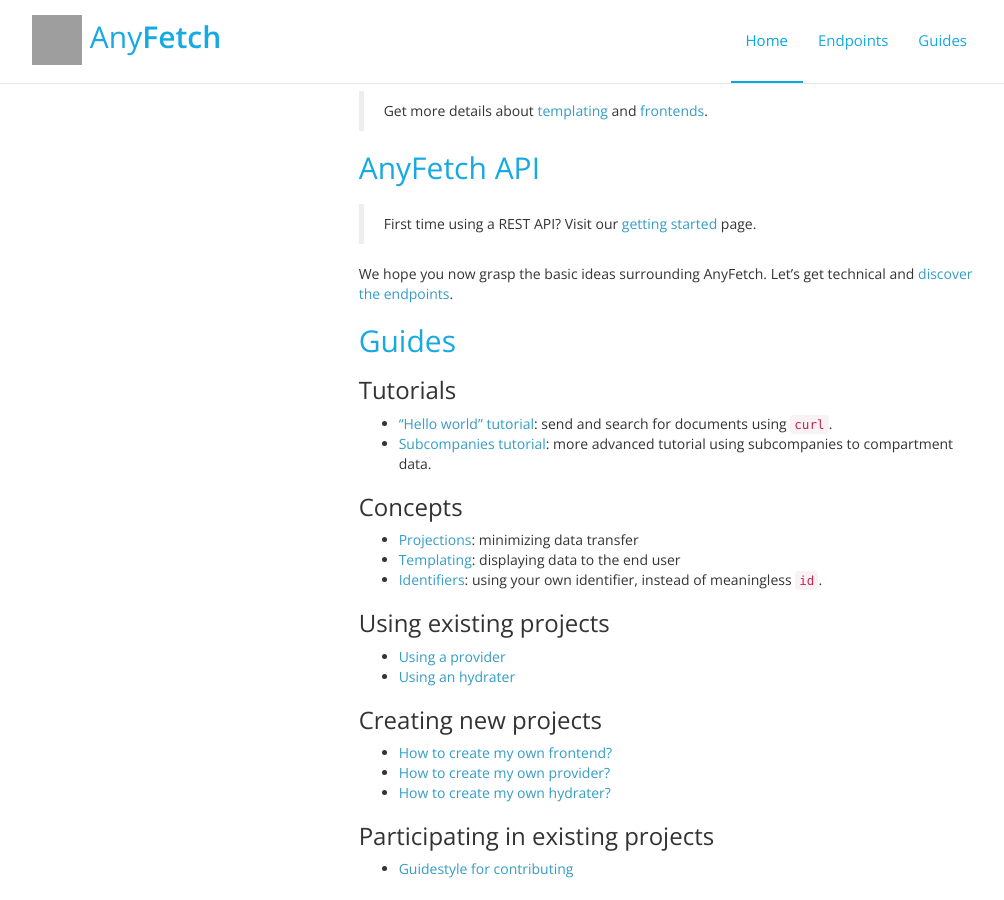
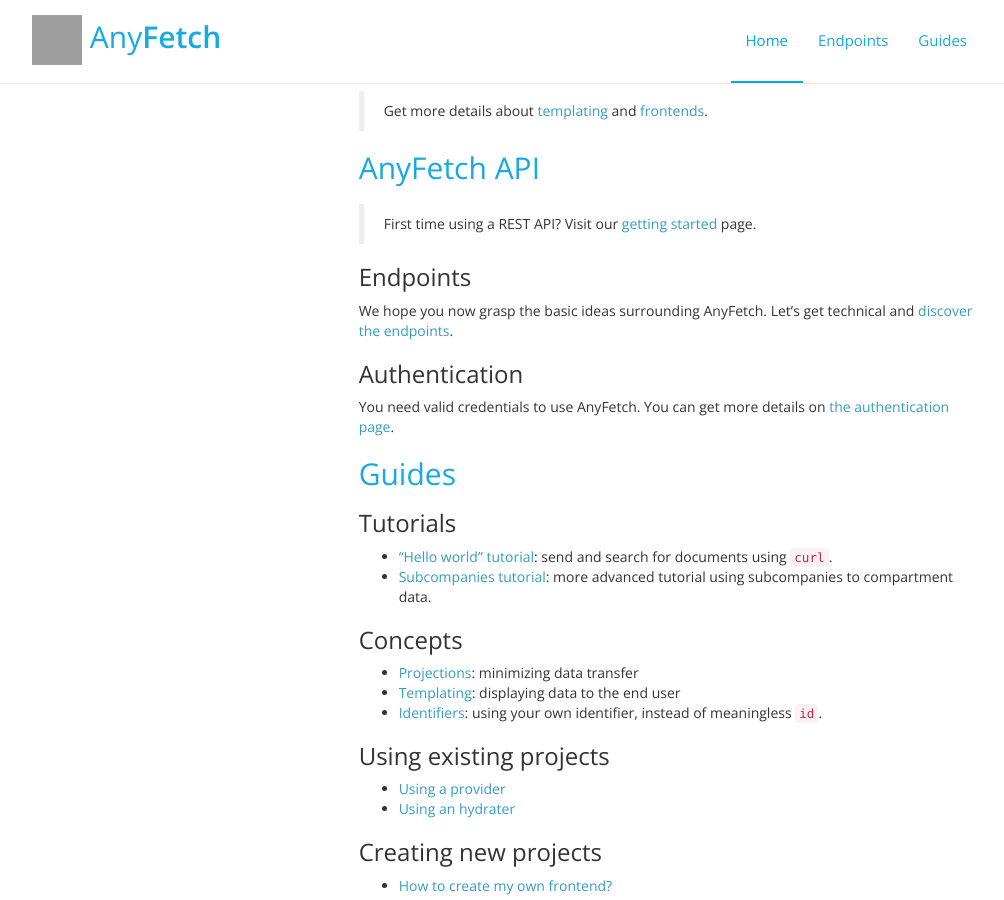
Before and after one commit to AnyFetch/developers.anyfetch.com, a Jekyll site: the page built from index.md, in a window 1280 px wide and 900 px high, scrolled down 2100 px. Shown: the whole window, without its empty margins (133-1137 px from the left). Built offline with Jekyll 4.4.1, drawn with Linux system fonts in a browser that asks for light colours; nearby versions of some CDN libraries; Markdown is read by kramdown in place of the engine named in the settings; grey boxes are pictures that could not be loaded.

Commit message:
Authentication in home

```diff
--- a/index.md
+++ b/index.md
@@ -61,7 +61,11 @@
 --------------
 > First time using a REST API? Visit our [getting started](/getting-started.html) page.
 
+### Endpoints
 We hope you now grasp the basic ideas surrounding AnyFetch. Let's get technical and [discover the endpoints](/endpoints).
+
+### Authentication
+You need valid credentials to use AnyFetch. You can get more details on [the authentication page](/authentication).
 
 Guides
 ------
```
